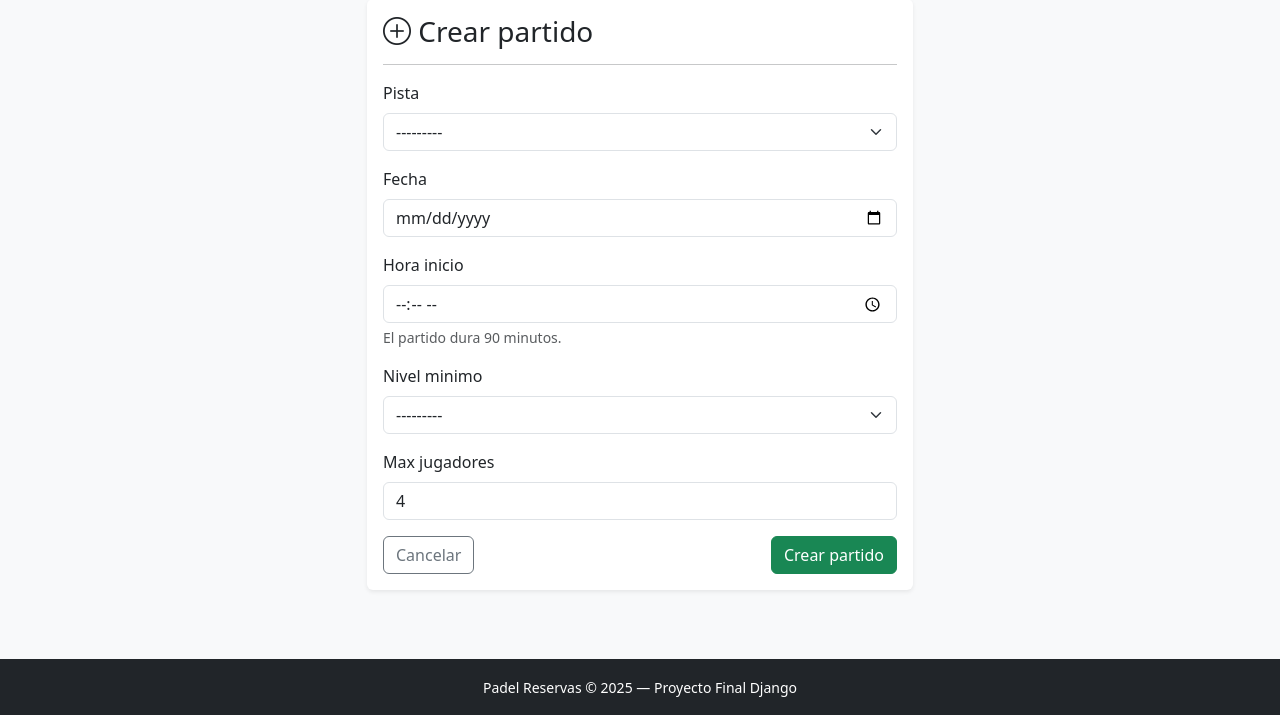
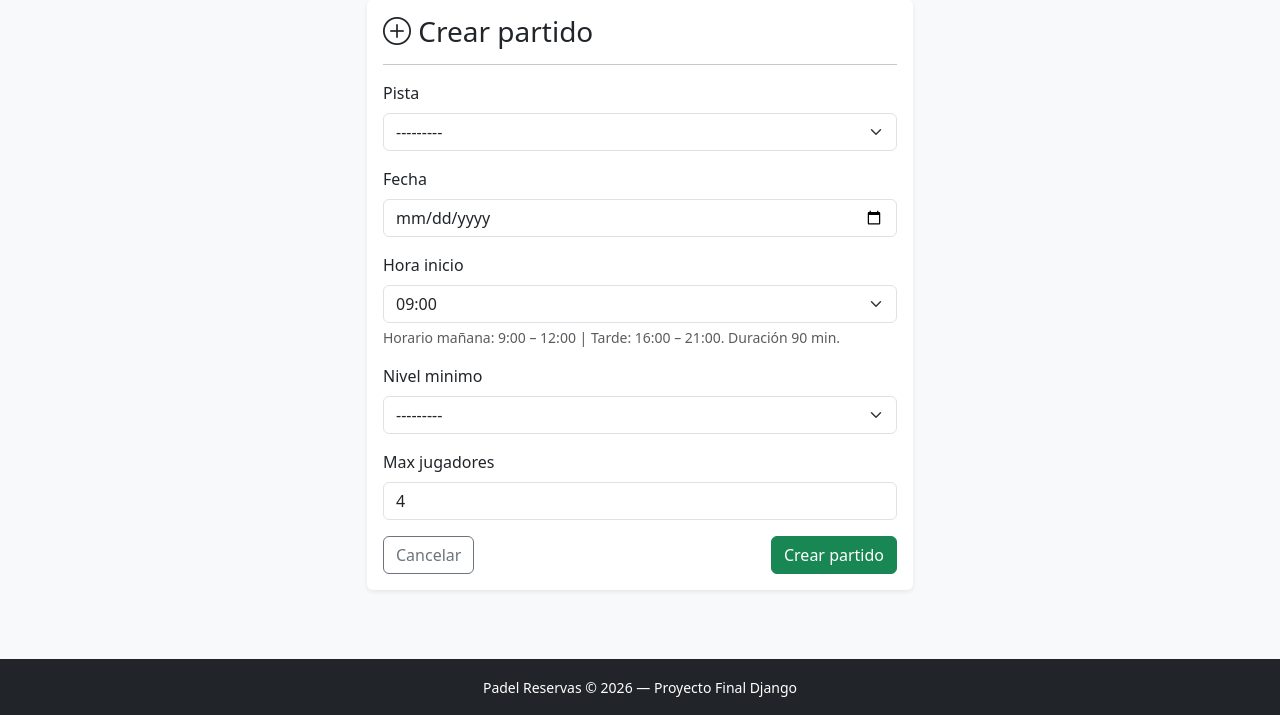
Before and after one commit to Baena15/padel-reservas, a Django app: page /partidos/nuevo/ in a window 1280 px wide. Shown: the part 85-800 px from the top of the page. Run offline with Django 4.2, Linux system fonts and the light colour scheme; the visitor is signed in with stand-in values (Sample User, id 1); data that the repository does not hold is empty.

Commit message:
fix: franjas horarias fijas 30min, nivel_minimo obligatorio en partidos, footer 2026

```diff
--- a/partidos/forms.py
+++ b/partidos/forms.py
@@ -12,6 +12,25 @@ HORA_DESCANSO_INICIO = time(13, 30)
 HORA_DESCANSO_FIN = time(16, 0)
 DURACION_PARTIDO = timedelta(minutes=90)
 
+FRANJAS_HORARIAS = [
+    ("09:00", "09:00"),
+    ("09:30", "09:30"),
+    ("10:00", "10:00"),
+    ("10:30", "10:30"),
+    ("11:00", "11:00"),
+    ("11:30", "11:30"),
+    ("12:00", "12:00"),
+    ("16:00", "16:00"),
+    ("16:30", "16:30"),
+    ("17:00", "17:00"),
+    ("17:30", "17:30"),
+    ("18:00", "18:00"),
+    ("18:30", "18:30"),
+    ("19:00", "19:00"),
+    ("19:30", "19:30"),
+    ("21:00", "21:00"),
+]
+
 
 class PartidoForm(forms.ModelForm):
     class Meta:
@@ -19,7 +38,7 @@ class PartidoForm(forms.ModelForm):
         fields = ["pista", "fecha", "hora_inicio", "nivel_minimo", "max_jugadores"]
         widgets = {
             "fecha": forms.DateInput(attrs={"type": "date", "class": "form-control"}),
-            "hora_inicio": forms.TimeInput(attrs={"type": "time", "class": "form-control"}),
+            "hora_inicio": forms.Select(choices=FRANJAS_HORARIAS, attrs={"class": "form-select"}),
             "pista": forms.Select(attrs={"class": "form-select"}),
             "nivel_minimo": forms.Select(attrs={"class": "form-select"}),
             "max_jugadores": forms.NumberInput(attrs={"class": "form-control", "min": 2, "max": 4}),
@@ -28,8 +47,7 @@ class PartidoForm(forms.ModelForm):
     def __init__(self, *args, **kwargs):
         super().__init__(*args, **kwargs)
         self.fields["pista"].queryset = Pista.objects.filter(disponible=True)
-        self.fields["nivel_minimo"].required = False
-        self.fields["hora_inicio"].help_text = "El partido dura 90 minutos."
+        self.fields["hora_inicio"].help_text = "Horario mañana: 9:00 – 12:00 | Tarde: 16:00 – 21:00. Duración 90 min."
 
     def clean_hora_inicio(self):
         hora = self.cleaned_data.get("hora_inicio")
@@ -39,6 +57,8 @@ class PartidoForm(forms.ModelForm):
             raise ValidationError("El club abre a las 9:00.")
         if hora > HORA_CIERRE:
             raise ValidationError("La última hora es a las 21:00.")
+        if hora.minute not in (0, 30):
+            raise ValidationError("Los partidos solo pueden empezar en punto o en media hora (ej. 10:00, 10:30).")
         hora_fin = (datetime.combine(date.today(), hora) + DURACION_PARTIDO).time()
         if hora < HORA_DESCANSO_INICIO and hora_fin > HORA_DESCANSO_INICIO:
             raise ValidationError("El partido cruza el horario de cierre (13:30-16:00).")
--- a/partidos/models.py
+++ b/partidos/models.py
@@ -14,7 +14,7 @@ class Partido(models.Model):
     fecha = models.DateField()
     hora_inicio = models.TimeField()
     hora_fin = models.TimeField()
-    nivel_minimo = models.CharField(max_length=20, choices=CATEGORIAS, blank=True)
+    nivel_minimo = models.CharField(max_length=20, choices=CATEGORIAS)
     max_jugadores = models.PositiveIntegerField(default=4)
     estado = models.CharField(max_length=20, choices=ESTADOS, default="abierto")
     creado = models.DateTimeField(auto_now_add=True)
--- a/reservas/forms.py
+++ b/reservas/forms.py
@@ -11,6 +11,25 @@ HORA_APERTURA = time(9, 0)
 HORA_CIERRE = time(21, 0)
 HORA_DESCANSO_INICIO = time(13, 30)
 HORA_DESCANSO_FIN = time(16, 0)
+
+FRANJAS_HORARIAS = [
+    ("09:00", "09:00"),
+    ("09:30", "09:30"),
+    ("10:00", "10:00"),
+    ("10:30", "10:30"),
+    ("11:00", "11:00"),
+    ("11:30", "11:30"),
+    ("12:00", "12:00"),
+    ("16:00", "16:00"),
+    ("16:30", "16:30"),
+    ("17:00", "17:00"),
+    ("17:30", "17:30"),
+    ("18:00", "18:00"),
+    ("18:30", "18:30"),
+    ("19:00", "19:00"),
+    ("19:30", "19:30"),
+    ("21:00", "21:00"),
+]
 
 
 class ReservaForm(forms.ModelForm):
@@ -28,7 +47,7 @@ class ReservaForm(forms.ModelForm):
         fields = ["pista", "fecha", "hora_inicio"]
         widgets = {
             "fecha": forms.DateInput(attrs={"type": "date", "class": "form-control"}),
-            "hora_inicio": forms.TimeInput(attrs={"type": "time", "class": "form-control"}),
+            "hora_inicio": forms.Select(choices=FRANJAS_HORARIAS, attrs={"class": "form-select"}),
             "pista": forms.Select(attrs={"class": "form-select"}),
         }
 
@@ -40,7 +59,7 @@ class ReservaForm(forms.ModelForm):
         if self.instance and self.instance.pk:
             self.fields["hora_inicio"].help_text = f"Fin automático: {self.instance.hora_fin.strftime('%H:%M')} (90 min)"
         else:
-            self.fields["hora_inicio"].help_text = "La reserva dura 90 minutos automáticamente."
+            self.fields["hora_inicio"].help_text = "Horario mañana: 9:00 – 12:00 | Tarde: 16:00 – 21:00. Duración 90 min."
 
     def clean_hora_inicio(self):
         hora = self.cleaned_data.get("hora_inicio")
@@ -51,6 +70,8 @@ class ReservaForm(forms.ModelForm):
             raise ValidationError("El club abre a las 9:00.")
         if hora > HORA_CIERRE:
             raise ValidationError("La última reserva es a las 21:00.")
+        if hora.minute not in (0, 30):
+            raise ValidationError("Las reservas solo pueden empezar en punto o en media hora (ej. 10:00, 10:30).")
 
         hora_fin = (datetime.combine(date.today(), hora) + DURACION_RESERVA).time()
 
--- a/templates/layout.html
+++ b/templates/layout.html
@@ -63,7 +63,7 @@
 
   <footer class="bg-dark text-white text-center py-3 mt-auto">
     <div class="container">
-      <small>Padel Reservas &copy; 2025 — Proyecto Final Django</small>
+      <small>Padel Reservas &copy; 2026 — Proyecto Final Django</small>
     </div>
   </footer>
 
```
Also changed, not shown: partidos/migrations/0002_alter_partido_nivel_minimo.py (added).
